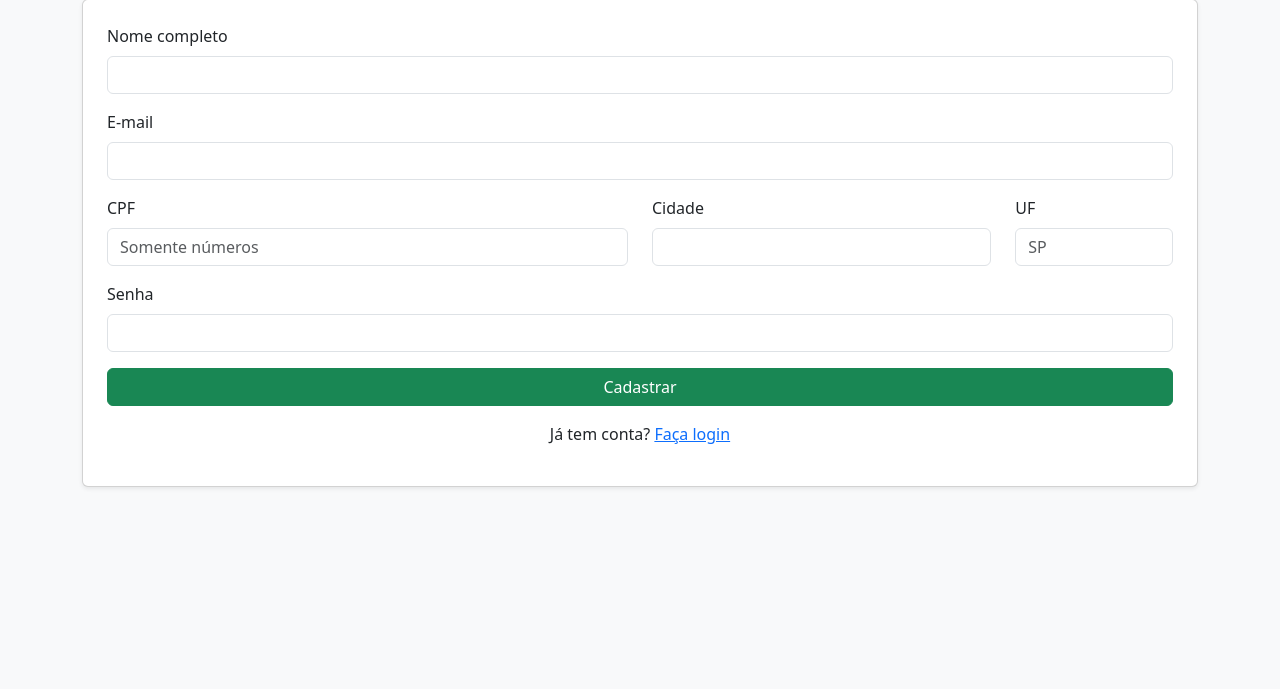
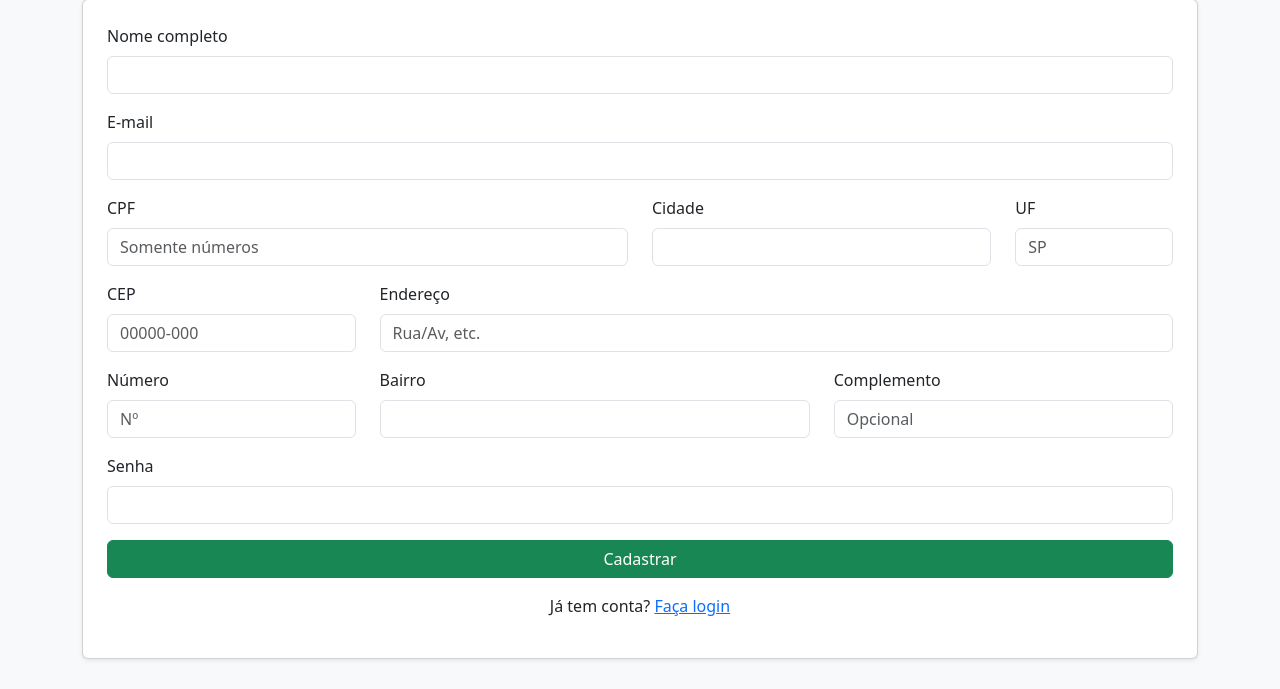
Before and after one commit to alencastro1958/lexaprendiz, a Flask app: page /register in a window 1280 px wide. Shown: the part 111-800 px from the top of the page. Run offline with Flask 3, Linux system fonts and the light colour scheme; some libraries are stand-ins or nearby versions.

Commit message:
feat(cep+endereco+fontes): CEP com ViaCEP e endereço completo; obrigar CPF/email/senha; export CSV com endereço; respostas baseadas apenas em fontes oficiais sugeridas

```diff
--- a/app.py
+++ b/app.py
@@ -9,6 +9,7 @@ from models import db, User, Question
 from auth import auth, bcrypt
 from sqlalchemy import text
 from sqlalchemy import inspect
+import urllib.parse
 
 load_dotenv()
 
@@ -98,6 +99,16 @@ def _ensure_profile_columns():
             statements.append("ALTER TABLE \"user\" ADD COLUMN city VARCHAR(120)")
         if 'state' not in cols:
             statements.append("ALTER TABLE \"user\" ADD COLUMN state VARCHAR(2)")
+        if 'cep' not in cols:
+            statements.append("ALTER TABLE \"user\" ADD COLUMN cep VARCHAR(9)")
+        if 'address' not in cols:
+            statements.append("ALTER TABLE \"user\" ADD COLUMN address VARCHAR(200)")
+        if 'number' not in cols:
+            statements.append("ALTER TABLE \"user\" ADD COLUMN number VARCHAR(20)")
+        if 'complement' not in cols:
+            statements.append("ALTER TABLE \"user\" ADD COLUMN complement VARCHAR(100)")
+        if 'neighborhood' not in cols:
+            statements.append("ALTER TABLE \"user\" ADD COLUMN neighborhood VARCHAR(120)")
         for stmt in statements:
             try:
                 db.session.execute(text(stmt))
@@ -122,6 +133,27 @@ def dashboard():
                 resposta = "Erro: API do OpenAI não configurada. Configure a variável OPENAI_API_KEY no Render."
             else:
                 first_name = (current_user.name or "").strip().split(" ")[0] or "usuário"
+                # Preparar fontes oficiais (heurística por palavra-chave)
+                def official_sources(query: str):
+                    q = urllib.parse.quote_plus(query)
+                    bases = [
+                        ("Planalto", f"https://www.planalto.gov.br/ccivil_03/leis/leis_2001/l10097.htm"),
+                        ("DOU", f"https://www.in.gov.br/en/web/guest/busca/-/buscar?q={q}"),
+                        ("MTE", f"https://www.gov.br/trabalho-e-emprego/pt-br/assuntos/aprendizagem"),
+                        ("MPT", f"https://mpt.mp.br/assuntos/aprendizagem"),
+                        ("TST", f"https://www.tst.jus.br/busca?q={q}"),
+                        ("STF", f"https://portal.stf.jus.br/busca/?sitesearch=stf.jus.br&search={q}"),
+                        ("STJ", f"https://www.stj.jus.br/sites/portalp/Paginas/Comunicacao/Pesquisa.aspx?termo={q}"),
+                        ("CNJ", f"https://www.cnj.jus.br/?s={q}"),
+                        ("Câmara", f"https://www.camara.leg.br/busca-portal?query={q}"),
+                        ("Senado", f"https://www25.senado.leg.br/web/atividade/busca?_search={q}"),
+                    ]
+                    # Dê preferência às fontes gov.br e .jus.br
+                    return bases
+
+                fontes = official_sources(pergunta)
+                fontes_texto = "\n".join([f"- {nome}: {url}" for nome, url in fontes])
+
                 completion = client.chat.completions.create(
                     model=os.getenv("OPENAI_MODEL", "gpt-3.5-turbo"),
                     messages=[
@@ -131,10 +163,11 @@ def dashboard():
                             "- Sempre cumprimente o usuário pelo primeiro nome e se apresente como 'LexAprendiz' antes da resposta.\n"
                             "- Responda com linguagem simples e objetiva.\n"
                             "- NUNCA invente informações. Se não houver fonte oficial, diga 'Não sei com segurança' e explique como encontrar.\n"
-                            "- SEMPRE liste as fontes oficiais no final (links para: gov.br, planalto.gov.br, mte.gov.br, camara.leg.br, senado.leg.br, mpt.mp.br, tst.jus.br, etc.).\n"
+                            "- Use EXCLUSIVAMENTE as fontes fornecidas a seguir como referência. Se elas não bastarem, peça ao usuário para refinar a pergunta.\n"
+                            "- SEMPRE liste as fontes oficiais no final (links para: gov.br, planalto.gov.br, mte.gov.br, camara.leg.br, senado.leg.br, mpt.mp.br, tst.jus.br, stf.jus.br, stj.jus.br).\n"
                             "- Se a pergunta não puder ser respondida com base em fontes confiáveis, não responda e explique."
                         )},
-                        {"role": "user", "content": f"Nome do usuário: {first_name}. Pergunta: {pergunta}"}
+                        {"role": "user", "content": f"Nome do usuário: {first_name}. Pergunta: {pergunta}.\nFontes oficiais sugeridas:\n{fontes_texto}"}
                     ],
                     max_tokens=int(os.getenv("OPENAI_MAX_TOKENS", "500"))
                 )
@@ -179,9 +212,12 @@ def _is_admin() -> bool:
 def export_users_csv():
     if not _is_admin():
         return redirect(url_for('auth.login'))
-    rows = User.query.with_entities(User.id, User.name, User.email, User.cpf, User.city, User.state).order_by(User.id).all()
+    rows = User.query.with_entities(
+        User.id, User.name, User.email, User.cpf, User.city, User.state,
+        User.cep, User.address, User.number, User.complement, User.neighborhood
+    ).order_by(User.id).all()
     def generate():
-        yield "id,nome,email,cpf,cidade,estado\n"
+        yield "id,nome,email,cpf,cidade,estado,cep,endereco,numero,complemento,bairro\n"
         for r in rows:
             # Escape commas and quotes as needed (basic handling)
             vals = [
@@ -191,6 +227,11 @@ def export_users_csv():
                 (r.cpf or "").replace('"','""'),
                 (r.city or "").replace('"','""'),
                 (r.state or "").replace('"','""'),
+                (r.cep or "").replace('"','""'),
+                (r.address or "").replace('"','""'),
+                (r.number or "").replace('"','""'),
+                (r.complement or "").replace('"','""'),
+                (r.neighborhood or "").replace('"','""'),
             ]
             yield ",".join([f'"{v}"' for v in vals]) + "\n"
     return Response(generate(), mimetype='text/csv', headers={
--- a/auth.py
+++ b/auth.py
@@ -26,7 +26,17 @@ def register():
         cpf = request.form.get("cpf", "").strip()
         city = request.form.get("city", "").strip()
         state = request.form.get("state", "").strip().upper()
-        password = bcrypt.generate_password_hash(request.form["password"]).decode("utf-8")
+        password_raw = request.form.get("password", "")
+        if not (email and cpf and password_raw):
+            flash("E-mail, CPF e senha são obrigatórios.")
+            return render_template("register.html")
+        password = bcrypt.generate_password_hash(password_raw).decode("utf-8")
+        # Endereço
+        cep = request.form.get("cep", "").strip()
+        address = request.form.get("address", "").strip()
+        number = request.form.get("number", "").strip()
+        complement = request.form.get("complement", "").strip()
+        neighborhood = request.form.get("neighborhood", "").strip()
 
         if User.query.filter_by(email=email).first():
             flash("E-mail já cadastrado.")
@@ -35,7 +45,10 @@ def register():
             flash("CPF já cadastrado.")
             return render_template("register.html")
 
-        user = User(email=email, password=password, name=name, cpf=cpf, city=city, state=state)
+        user = User(
+            email=email, password=password, name=name, cpf=cpf, city=city, state=state,
+            cep=cep, address=address, number=number, complement=complement, neighborhood=neighborhood
+        )
         db.session.add(user)
         db.session.commit()
         flash("Cadastro realizado com sucesso!")
@@ -57,6 +70,11 @@ def profile():
         current_user.cpf = request.form.get("cpf", "").strip()
         current_user.city = request.form.get("city", "").strip()
         current_user.state = request.form.get("state", "").strip().upper()
+        current_user.cep = request.form.get("cep", "").strip()
+        current_user.address = request.form.get("address", "").strip()
+        current_user.number = request.form.get("number", "").strip()
+        current_user.complement = request.form.get("complement", "").strip()
+        current_user.neighborhood = request.form.get("neighborhood", "").strip()
         db.session.commit()
         flash("Perfil atualizado com sucesso!")
         return redirect(url_for("dashboard"))
--- a/models.py
+++ b/models.py
@@ -12,6 +12,12 @@ class User(db.Model, UserMixin):
     cpf = db.Column(db.String(14), unique=True, index=True)  # 000.000.000-00 ou somente dígitos
     city = db.Column(db.String(120))
     state = db.Column(db.String(2))   # UF (ex.: SP, RJ)
+    # Endereço
+    cep = db.Column(db.String(9), index=True)  # 00000-000
+    address = db.Column(db.String(200))        # Logradouro (ex.: Rua X)
+    number = db.Column(db.String(20))          # Número
+    complement = db.Column(db.String(100))     # Complemento
+    neighborhood = db.Column(db.String(120))   # Bairro
 
     questions = db.relationship('Question', backref='user', lazy=True)
 
--- a/templates/register.html
+++ b/templates/register.html
@@ -8,7 +8,7 @@
 <body class="bg-light">
     <div class="container mt-5">
         <h2 class="text-center mb-4">📝 Cadastro no LexAprendiz</h2>
-        <form method="POST" class="card p-4 shadow-sm">
+    <form method="POST" class="card p-4 shadow-sm" id="register-form">
             <div class="mb-3">
                 <label for="name" class="form-label">Nome completo</label>
                 <input type="text" name="name" class="form-control" required>
@@ -31,6 +31,30 @@
                     <input type="text" name="state" class="form-control" maxlength="2" placeholder="SP" required>
                 </div>
             </div>
+            <div class="row">
+                <div class="col-md-3 mb-3">
+                    <label for="cep" class="form-label">CEP</label>
+                    <input type="text" name="cep" id="cep" class="form-control" placeholder="00000-000" minlength="8" maxlength="9">
+                </div>
+                <div class="col-md-9 mb-3">
+                    <label for="address" class="form-label">Endereço</label>
+                    <input type="text" name="address" id="address" class="form-control" placeholder="Rua/Av, etc.">
+                </div>
+            </div>
+            <div class="row">
+                <div class="col-md-3 mb-3">
+                    <label for="number" class="form-label">Número</label>
+                    <input type="text" name="number" id="number" class="form-control" placeholder="Nº">
+                </div>
+                <div class="col-md-5 mb-3">
+                    <label for="neighborhood" class="form-label">Bairro</label>
+                    <input type="text" name="neighborhood" id="neighborhood" class="form-control">
+                </div>
+                <div class="col-md-4 mb-3">
+                    <label for="complement" class="form-label">Complemento</label>
+                    <input type="text" name="complement" id="complement" class="form-control" placeholder="Opcional">
+                </div>
+            </div>
             <div class="mb-3">
                 <label for="password" class="form-label">Senha</label>
                 <input type="password" name="password" class="form-control" required>
@@ -39,5 +63,21 @@
             <p class="mt-3 text-center">Já tem conta? <a href="/login">Faça login</a></p>
         </form>
     </div>
+<script>
+// Consulta ViaCEP ao sair do campo CEP
+document.getElementById('cep').addEventListener('blur', async function() {
+    const raw = this.value.replace(/\D/g, '');
+    if (raw.length !== 8) return;
+    try {
+        const r = await fetch(`https://viacep.com.br/ws/${raw}/json/`);
+        const data = await r.json();
+        if (data.erro) return;
+        document.getElementById('address').value = `${data.logradouro}`.trim();
+        document.querySelector('input[name="city"]').value = `${data.localidade}`.trim();
+        document.querySelector('input[name="state"]').value = `${data.uf}`.trim();
+        document.getElementById('neighborhood').value = `${data.bairro}`.trim();
+    } catch (e) { /* silencioso */ }
+});
+</script>
 </body>
 </html>
```
Also changed, not shown: templates/profile.html (+39 -0 lines).
